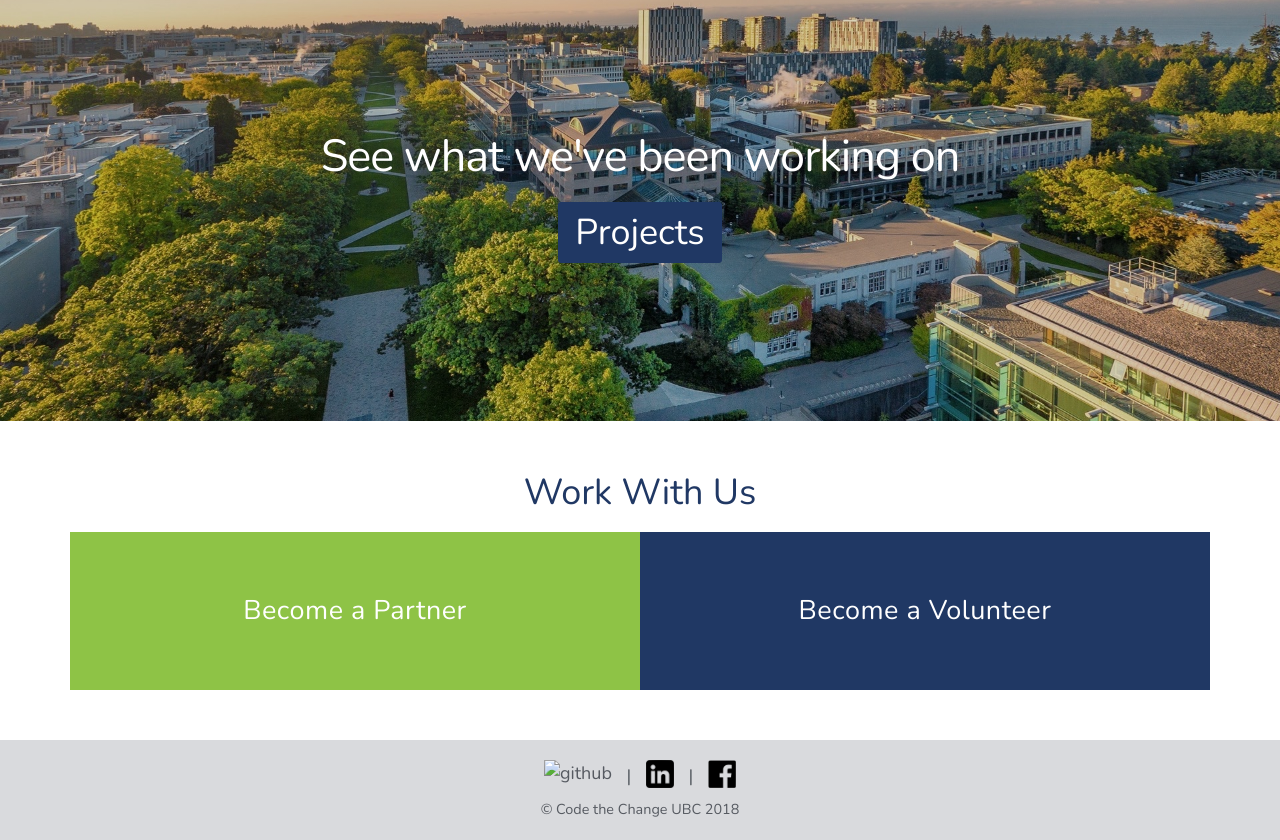
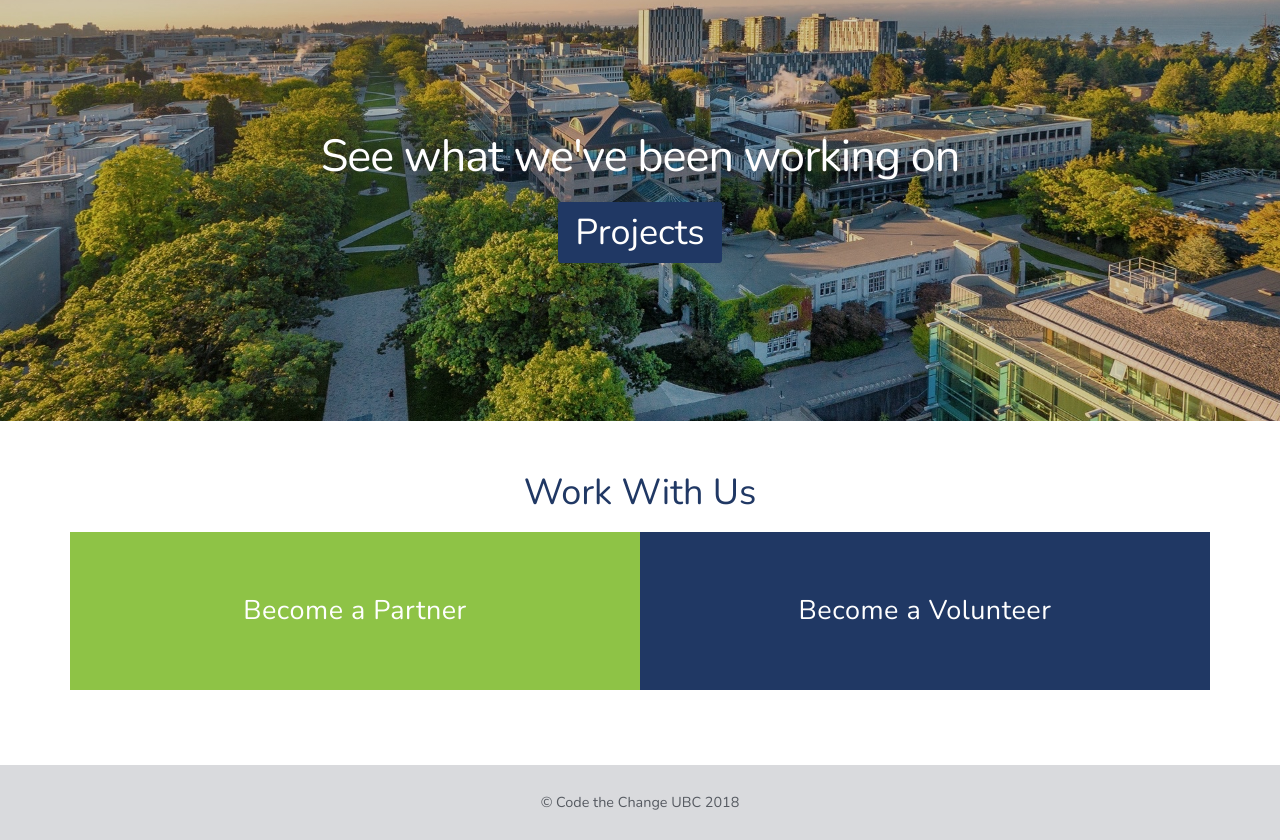
Before and after one commit to CodeTheChangeUBC/CTC-site, a plain HTML site: page index.html in a window 1280 px wide. Shown: the part 1119-1959 px from the top of the page. Drawn offline with nearby package versions, Linux system fonts and the light colour scheme.

Commit message:
Edited homepage

```diff
--- a/index.html
+++ b/index.html
@@ -35,7 +35,7 @@
                <li class="nav-item">
                   <div class="col-12">
                <p class="text-center text-muted mb-1">
-                  <a class="text-muted" href="https://github.com/CodeTheChangeUBC"><img alt="github" class="headerIcon" src="assets/images/github-small.png"></a> |
+                  <a class="text-muted" href="https://github.com/CodeTheChangeUBC"><img src="assets/images/github-small.png" alt="github" class="headerIcon"></a> |
                   <a class="text-muted" href="https://www.linkedin.com/company-beta/18145418/"><img src="assets/images/linkedin-icon.png" alt="linkedin" class="headerIcon"></a> |
                   <a class="text-muted" href="https://www.facebook.com/codethechangeubc/"><img src="assets/images/fbook-icon.png" alt="facebook" class="headerIcon"></a>
                </p>
@@ -51,7 +51,7 @@
          <div class="container h-100">
             <div class="row h-100 align-items-center">
                <div class="col text-center text-white">
-                  <h1 class="display-4">Code The Change UBC</h1>
+                  <h1 class="display-4 title">Code the Change UBC</h1>
                   <h3>Driving social change with technology.</h3>
                </div>
             </div>
@@ -106,13 +106,6 @@
       <div class="container">
          <div class="row">
             <div class="col-12">
-               <p class="text-center text-muted mb-1">
-                  <a class="text-muted" href="https://github.com/CodeTheChangeUBC"><img alt="github" class="footerIcon" src="assets/images/github-small.png"></a> |
-                  <a class="text-muted" href="https://www.linkedin.com/company-beta/18145418/"><img src="assets/images/linkedin-icon.png" alt="linkedin" class="footerIcon"></a> |
-                  <a class="text-muted" href="https://www.facebook.com/codethechangeubc/"><img src="assets/images/fbook-icon.png" alt="facebook" class="footerIcon"></a>
-               </p>
-            </div>
-            <div class="col-12">
                <p class="text-center text-muted m-0 small">&copy; Code the Change UBC 2018</p>
             </div>
          </div>
--- a/src/scss/styles.scss
+++ b/src/scss/styles.scss
@@ -47,6 +47,10 @@ h6, .h6 {
   letter-spacing: 0.75px;
 }
 
+.title {
+  font-weight: 600 !important;
+}
+
 // buttons
 button, .btn {
   &:focus {
@@ -79,7 +83,7 @@ footer {
   position: absolute;
   bottom: 0;
   width: 100%;
-  height: 100px;
+  height: 75px;
 }
 
 // Sections
```
Also changed, not shown: README.md, assets/css/styles.css, 1 other file.
